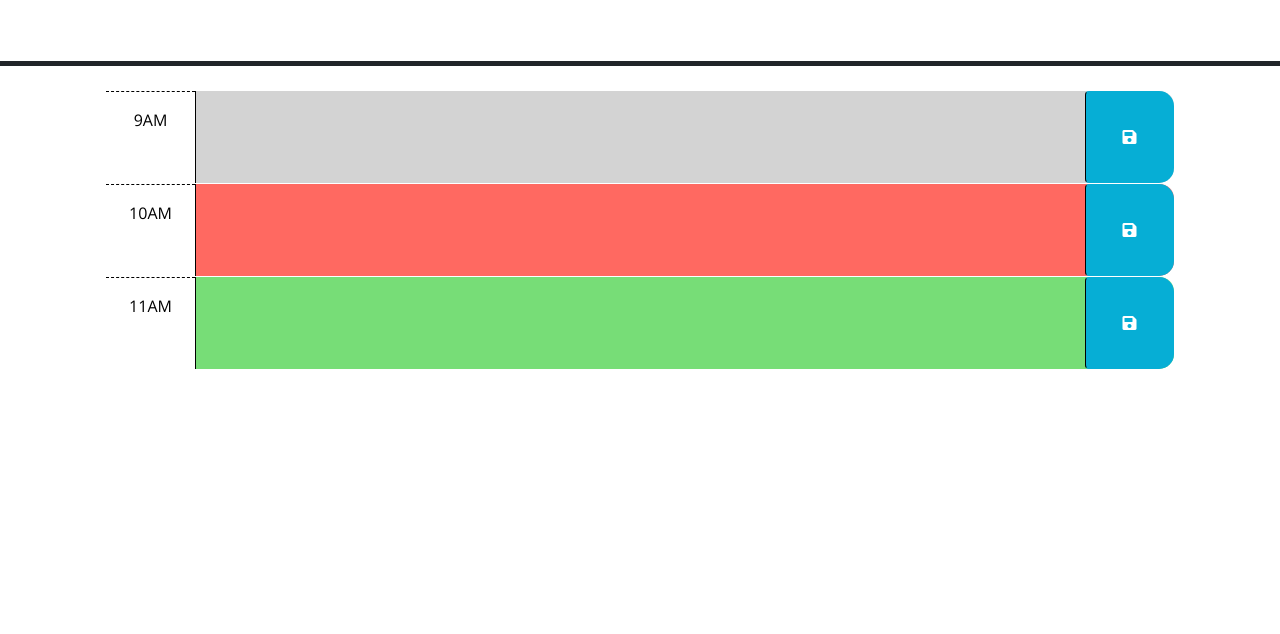
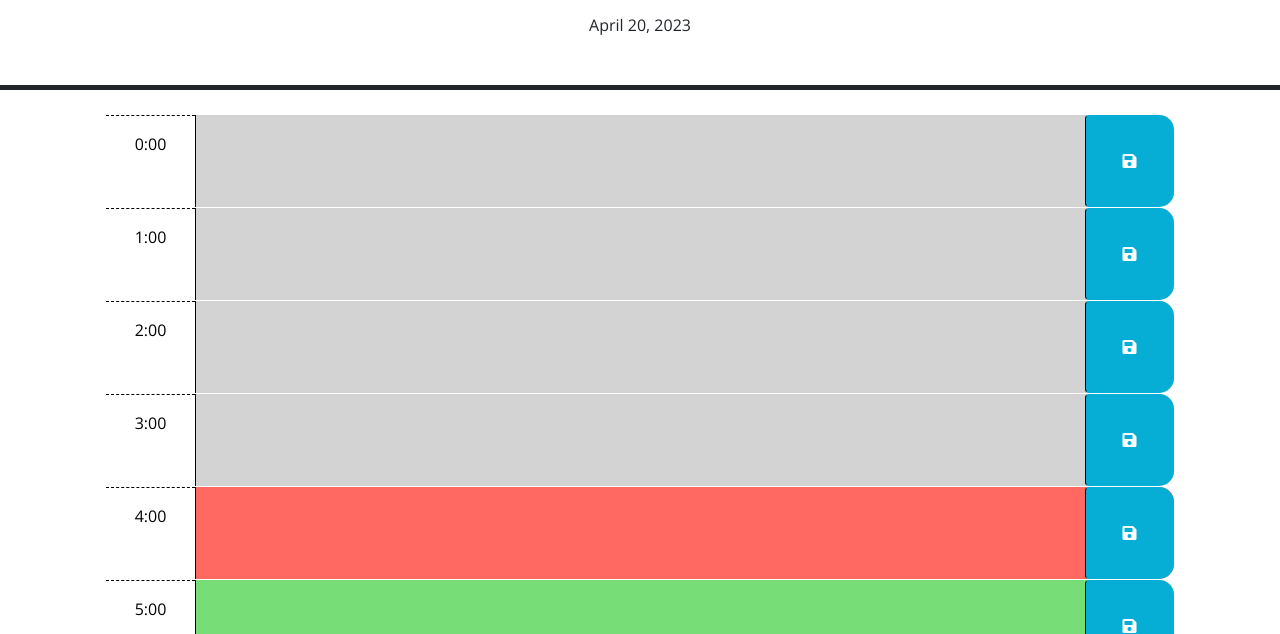
Before and after one commit to AddisonNoxy/bootcamp-day-planner, a plain HTML site: page index.html in a window 1280 px wide. Shown: the part 166-800 px from the top of the page. Drawn offline with nearby package versions, Linux system fonts and the light colour scheme.

Commit message:
inserted code to add timeblocks on page load

```diff
--- a/index.html
+++ b/index.html
@@ -28,7 +28,7 @@
       <p class="lead">A simple calendar app for scheduling your work day</p>
       <p id="currentDay" class="lead"></p>
     </header>
-    <div class="container-lg px-5">
+    <div id="schedule-main" class="container-lg px-5">
       <!-- Use class for "past", "present", and "future" to apply styles to the
         time-block divs accordingly. The javascript will need to do this by
         adding/removing these classes on each div by comparing the hour in the
@@ -39,8 +39,8 @@
         code is implemented.
         -->
 
-      <!-- Example of a past time block. The "past" class adds a gray background color. -->
-      <div id="hour-9" class="row time-block past">
+
+      <!-- <div id="hour-9" class="row time-block past">
         <div class="col-2 col-md-1 hour text-center py-3">9AM</div>
         <textarea class="col-8 col-md-10 description" rows="3"> </textarea>
         <button class="btn saveBtn col-2 col-md-1" aria-label="save">
@@ -48,7 +48,6 @@
         </button>
       </div>
 
-      <!-- Example of a a present time block. The "present" class adds a red background color. -->
       <div id="hour-10" class="row time-block present">
         <div class="col-2 col-md-1 hour text-center py-3">10AM</div>
         <textarea class="col-8 col-md-10 description" rows="3"> </textarea>
@@ -57,14 +56,14 @@
         </button>
       </div>
 
-      <!-- Example of a future time block. The "future" class adds a green background color. -->
+
       <div id="hour-11" class="row time-block future">
         <div class="col-2 col-md-1 hour text-center py-3">11AM</div>
         <textarea class="col-8 col-md-10 description" rows="3"> </textarea>
         <button class="btn saveBtn col-2 col-md-1" aria-label="save">
           <i class="fas fa-save" aria-hidden="true"></i>
         </button>
-      </div>
+      </div>-->
 
     <script src="https://code.jquery.com/jquery-3.4.1.min.js"></script>
     <script
--- a/script.js
+++ b/script.js
@@ -2,6 +2,67 @@
 // the code isn't run until the browser has finished rendering all the elements
 // in the html.
 $(function () {
+  var scheduleMain = $("#schedule-main")
+  var timeblockFormat = 24;
+  var today = dayjs().format("MMMM D, YYYY");
+  var currentHour = dayjs().format("H");
+  var timeBlocks = [];
+  currentHour = Number(currentHour);
+  console.log(today);
+  console.log(typeof currentHour);
+  var hourText = "AM";
+
+  $("header").append(today);
+
+  //create the timeblocks and their content
+  for (var i = 0; i < timeblockFormat; i++) {
+    if (i <= 12) {
+      hourText = "AM";
+    } else {
+      hourText = "PM";
+    }
+    timeBlocks[i] = $("<div>");
+    timeBlocks[i].attr("id", "hour-" + String(i));
+    if (currentHour > i) {
+      timeBlocks[i].attr("class", "row time-block past");
+    } else if (currentHour == i) {
+      timeBlocks[i].attr("class", "row time-block present");
+    } else {
+      timeBlocks[i].attr("class", "row time-block future");
+    }
+    var timeDiv = $("<div>");
+    timeDiv.attr("class", "col-2 col-md-1 hour text-center py-3");
+    timeDiv.text(i + ":00");
+
+    var inputArea = $("<textarea>");
+    inputArea.attr("class", "col-8 col-md-10 description");
+    inputArea.attr("rows", "3");
+
+    var saveButton = $("<button>");
+    var saveInner = $("<i>");
+    saveButton.attr("class", "btn saveBtn col-2 col-md-1");
+    saveButton.attr("aria-label", "save");
+    saveButton.attr("id", String(i+1));
+    saveInner.attr("class", "fas fa-save");
+    saveInner.attr("aria-hidden", "true");
+
+    scheduleMain.append(timeBlocks[i]);
+    timeBlocks[i].append(timeDiv);
+    timeBlocks[i].append(inputArea);
+    timeBlocks[i].append(saveButton)
+    saveButton.append(saveInner);
+
+
+
+  }
+
+  console.log(typeof $("button"));
+
+  var allButtons = Object.entries($("button"));
+  console.log(allButtons);
+
+  allButtons.forEach();
+
   // TODO: Add a listener for click events on the save button. This code should
   // use the id in the containing time-block as a key to save the user input in
   // local storage. HINT: What does `this` reference in the click listener
```
